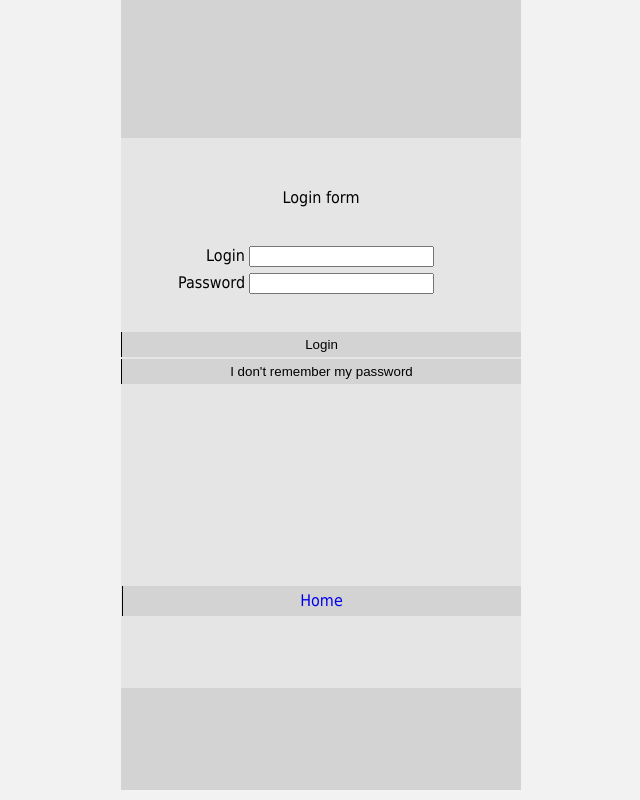
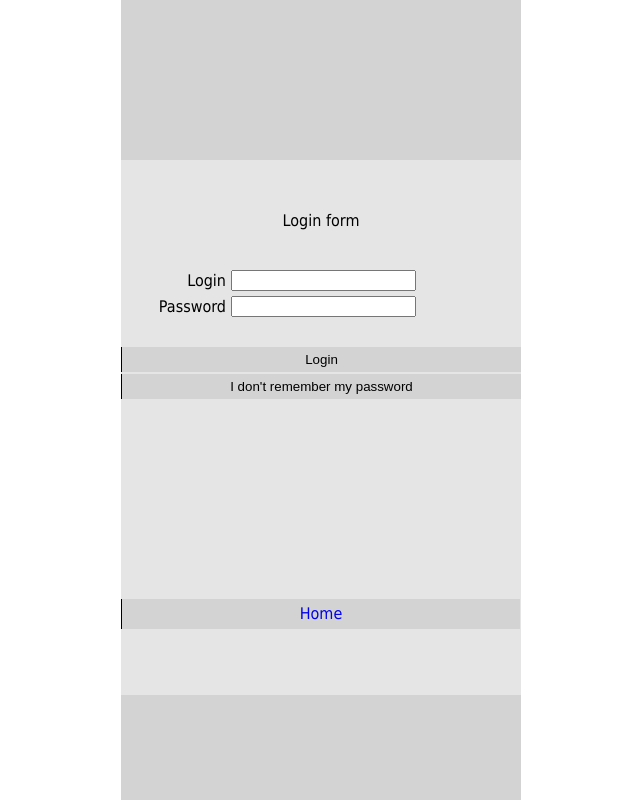
Before and after one commit to wezu123/web-learning, a plain HTML site: page 01-page_layout/login.html in a window 1280 px wide. Shown: the whole page, without its empty margins (319-959 px from the left). Drawn offline with Linux system fonts and the light colour scheme.

Commit message:
Login code refresh
- rewrote login page for better code readibility
- connected JS code to the login page

```diff
--- a/01-page_layout/login.css
+++ b/01-page_layout/login.css
@@ -1,24 +1,48 @@
-.middle{
-	background-color:#d3d3d3;
-	height:94%;
-	width:400px;
-	margin:auto;
-	padding-top:3%;
+body{
+	font-family:Tahoma;
+	margin:0;
+	overflow:hidden;
+	height:100%;
 }
 
-.box {
-display:block;
-margin-top:100px;
-width:400px;
-height:500px;
-text-align:center;
-padding-top:50px;
-background-color:#e5e5e5;
+.middle{
+	margin:auto;
+	width:400px;
+	height:100%;
+	background-color:grey;
+	background-color:#d3d3d3;
+}
+
+.box{
+	display:inline-block;
+	padding:35px 0 0 0;
+	margin-top:160px;
+	width:400px;
+	height:500px;
+	background-color:#e5e5e5;
+	text-align:center;
+}
+
+.box p{
+	margin-bottom:40px;
+}
+
+a{
+	display:block;
+	padding:5px 5px;
+	width:388px;
+	height:20px;
+	margin-top:200px;
+	background-color:#d3d3d3;
+	border-left:1px solid black;
+	text-decoration:none;
+	font-family:Tahoma;
+	transition-duration: 0.1s;
 }
 
 .button{
+	margin-top:2px;
 	width:400px;
-	margin-bottom:2px;
 	background-color:#d3d3d3;
 	border:none;
 	padding:5px 5px;
@@ -27,45 +51,25 @@ background-color:#e5e5e5;
 	cursor:pointer;
 }
 
-body{
-background-color:#f2f2f2;
-font-family:Tahoma;
-margin:0;
+.input{
+	display:flex;
+	align-items: center;
+	float:right;
+	clear:both;
+	margin-right:105px;
+	margin-bottom:5px;
 }
 
-.loginInput {
-margin-top:20px;
-margin-bottom:6px;
-margin-left:4px;
+form > input:first-of-type{
+	margin-top:25px;
 }
 
-.kurwa{
-margin-right:4px;
-display:inline-block;
+.input p{
+	margin:0;
+	display:inline-block;
+	margin-right:5px;
 }
 
-.kurwa2{
-margin-left:28px;
-display:inline-block;
-}
-
-.logForm{
-margin-right:30px;
-}
-
-a{
-display:block;
-margin:auto;
-padding:5px 5px;
-width:388px;
-height:20px;
-margin-top:200px;
-background-color:#d3d3d3;
-border-left:1px solid black;
-text-decoration:none;
-font-family:Tahoma;
-transition-duration: 0.1s;
-}
 
 a:hover{
 	background-color:#bed9f4;
--- a/01-page_layout/login.html
+++ b/01-page_layout/login.html
@@ -8,20 +8,17 @@
 <body>
 <div class="middle">
 	<div class="box">
-Login form<br><br>
-<form><div class="logForm">
-<div class="kurwa2">Login</div><input class="loginInput" type="text"></input><br>
-<div class="kurwa">Password</div><input class="passwordInput" type="text"></input><br><br>
-</div><br>
-<input class="button" value="Login" type="submit"><br>
-<input class="button" value="I don't remember my password" type="submit">
-
-
-
-
+		<p>Login form</p>
+		<form>
+			<div class="input"><p>Login</p><input class="loginInput" type="text"></input></div>
+			<div class="input"><p>Password</p><input class="passwordInput" type="text"></input></div>
+			<input class="button" onclick="fill();" value="Login" type="submit"><br>
+			<input class="button" onclick="fill();" value="I don't remember my password" type="submit">
 		</form>
 		<a href="main.html">Home</a>
 	</div>
 </div>
+
+<script src="text.js"></script>
 </body>
 </html>
--- a/01-page_layout/main.css
+++ b/01-page_layout/main.css
@@ -148,7 +148,7 @@ hr{
 	margin: 30px auto;
 	width:90%;
 	color:#a8aaad;
-	box-shadow: 0px 0px 2px 0px rgba(0,0,0,0.68);
+	box-shadow: 0px 0px 1px 0px rgba(0,0,0,0.68);
 }
 
 @media screen and (max-width: 900px) {
--- a/01-page_layout/text.js
+++ b/01-page_layout/text.js
@@ -1,4 +1,3 @@
 function fill(){
-	window.alert("xd");
-	document.write("xd")
+	alert("Feature not available yet");
 }
```
Also changed, not shown: 01-page_layout/main.html (+0 -1 lines). Lines whose indentation alone changed are shown as unchanged.
